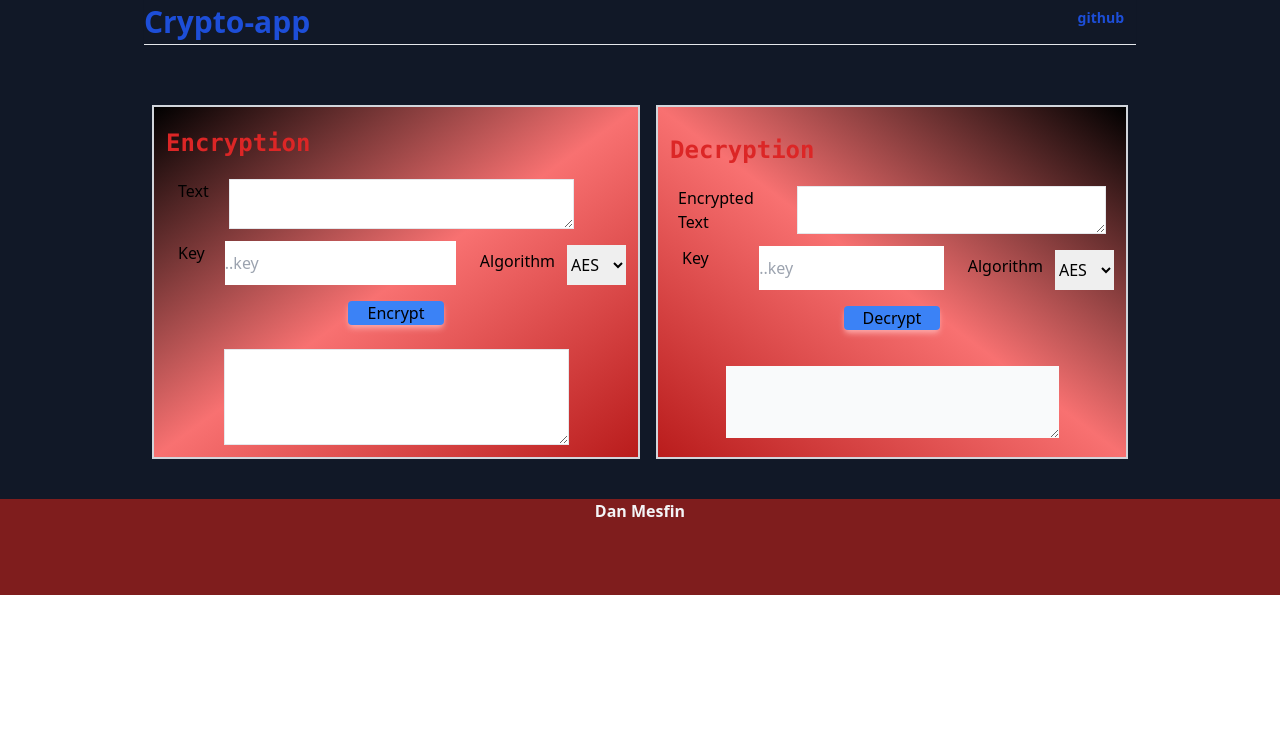
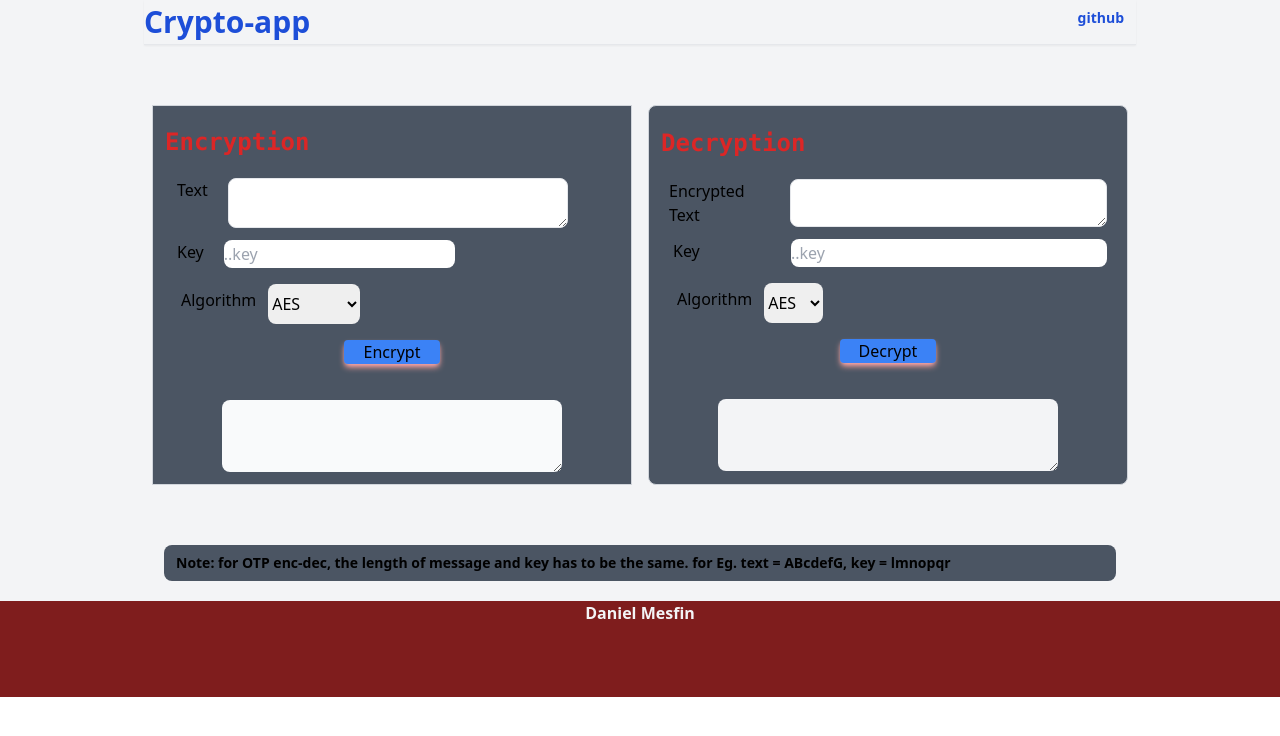
Before and after one commit to danmesfin/data-crypto-AES-TDES-OTP, a Next.js app: page / in a window 1280 px wide. Shown: the top 736 px of the page. Built offline with nearby package versions, Linux system fonts and the light colour scheme.

Commit message:
front-end edit

```diff
--- a/package.json
+++ b/package.json
@@ -10,6 +10,7 @@
   },
   "dependencies": {
     "@bpe/one-time-pad": "^1.0.2",
+    "@types/crypto-js": "^4.1.1",
     "@types/node": "18.11.13",
     "@types/react": "18.0.26",
     "@types/react-dom": "18.0.9",
@@ -20,5 +21,8 @@
     "react": "18.2.0",
     "react-dom": "18.2.0",
     "typescript": "4.9.4"
+  },
+  "devDependencies": {
+    "crypto-js": "^4.1.1"
   }
 }
--- a/pages/crypto.tsx
+++ /dev/null
@@ -1,191 +0,0 @@
-// @ts-nocheck
-import { useState } from "react";
-import Head from "next/head";
-import Link from "next/link";
-import { encryptAES, decryptAES } from "../helpers/AES";
-import { encryptTDES, decryptTDES } from "../helpers/TripleDES";
-import { encryptOTP, decryptOTP } from "../helpers/OTP";
-
-function Crypto() {
-  const [algorithm, setAlgorithm] = useState("AES");
-  const [decryptAlgorithm, setDecryptionAlgorithm] = useState("AES");
-  const [text, setText] = useState("");
-  const [encrypted, setEncryptedText] = useState(null);
-  const [key, setKey] = useState("");
-
-  const [encTextInput, setEncTextInput] = useState("");
-  const [decKey, setDecKey] = useState("");
-  const [decryptedText, setDecryptedText] = useState("");
-
-  const handleInputChange = (event) => {
-    setText(event.target.value);
-  };
-
-  const handleEncryption = () => {
-    switch (algorithm) {
-      case "AES":
-        setEncryptedText(encryptAES(text, key));
-        break;
-      case "TripleDES":
-        setEncryptedText(encryptTDES(text, key));
-        break;
-      case "OTP":
-        setEncryptedText(encryptOTP(text, key));
-        break;
-      default:
-        break;
-    }
-  };
-  const handleDecryption = () => {
-    switch (decryptAlgorithm) {
-      case "AES":
-        setDecryptedText(decryptAES(encTextInput, decKey));
-        break;
-      case "TripleDES":
-        setDecryptedText(decryptTDES(encTextInput, decKey));
-        break;
-      case "OTP":
-        setDecryptedText(decryptOTP(encTextInput, decKey));
-        break;
-      default:
-        break;
-    }
-  };
-
-  return (
-    <div className="flex flex-col mx-0 bg-gray-900">
-      <Head>
-        <title>Crypto-App</title>
-        <meta name="description" content="Generated by create next app" />
-        <link rel="icon" href="/favicon.ico" />
-      </Head>
-
-      <main className="flex flex-col md:px-36">
-        <div className="flex justify-between shadow-sm border-b py-1">
-          <div className="font-bold text-3xl text-blue-700">Crypto-app</div>
-          <div className="font-semibold p-1 mx-2 text-sm text-blue-700">
-            <Link
-              href={"https://github.com/danmesfin/data-crypto-AES-TDES-OTP"}
-            >
-              github
-            </Link>
-          </div>
-        </div>
-        <div className="flex flex-wrap md:flex-nowrap justify-center text-semibold my-10  ">
-          <div className="w-full md:w-1/2 flex flex-col justify-center mx-2 mt-5 p-3 bg-gradient-to-br from-black via-red-400 to-red-700 border-2 border-gray-300">
-            <div className="my-2 text-2xl text-red-600 font-mono font-bold">
-              Encryption
-            </div>
-            <div className="flex mt-2">
-              <label className="p-1 mx-2">Text</label>
-              <textarea
-                type="text"
-                className="mx-2 mt-1 w-3/4 border focus:border-blue-500"
-                onChange={(event) => handleInputChange(event)}
-                value={text}
-              />
-            </div>
-            <div className="flex mt-2">
-              <label className="p-1 mx-2">Key</label>
-              <input
-                type="text"
-                name="key"
-                placeholder="..key"
-                value={key}
-                onChange={(event) => setKey(event.target.value)}
-                className="mx-2 mt-1"
-              />
-              <label className="ml-3 p-1 m-2" s>
-                Algorithm
-              </label>
-              <select
-                id="Algo"
-                name="Algo"
-                className="mt-2"
-                onChange={(event) => setAlgorithm(event.target.value)}
-              >
-                <option value="AES">AES</option>
-                <option value="TripleDES">3DES</option>
-                <option value="OTP">OTP</option>
-              </select>
-            </div>
-
-            <button
-              onClick={handleEncryption}
-              className="my-4 mx-auto shadow-md shadow-red-300 rounded w-24 bg-blue-500 hover:bg-blue-600"
-            >
-              Encrypt
-            </button>
-            <textarea
-              className="h-24 w-3/4 text-left mx-auto text-red-600 mt-2 pr-5 border p-1"
-              value={encrypted}
-            />
-          </div>
-
-          <div className="w-full md:w-1/2 flex flex-col justify-center mx-2 mt-5 p-3 bg-gradient-to-bl from-black via-red-400 to-red-700 border-2 border-gray-300">
-            <div className="my-2 text-2xl text-red-600 font-mono font-bold">
-              Decryption
-            </div>
-            <div className="flex mt-2">
-              <label className="w-1/4 mt-1 mx-2">Encrypted Text</label>
-              <textarea
-                type="text"
-                className="h-12 w-3/4 mx-2 mt-1 border focus:border-blue-500"
-                value={encTextInput}
-                onChange={(event) => setEncTextInput(event.target.value)}
-              />
-            </div>
-            <div className="flex mt-2">
-              <label className="w-1/4 p-1 mx-2">Key</label>
-              <input
-                type="text"
-                name="decr_key"
-                placeholder="..key"
-                value={decKey}
-                onChange={(event) => setDecKey(event.target.value)}
-                className="w-3/4 mx-2 mt-1"
-              />
-              <label className="ml-3 p-1 m-2" s>
-                Algorithm
-              </label>
-              <select
-                id="Algo"
-                name="Algo"
-                className="mt-2"
-                onChange={(event) => setDecryptionAlgorithm(event.target.value)}
-              >
-                <option value="AES">AES</option>
-                <option value="TripleDES">3DES</option>
-                <option value="OTP">OTP</option>
-              </select>
-            </div>
-
-            <button
-              onClick={handleDecryption}
-              className="my-4 mx-auto shadow-md shadow-red-300 rounded w-24 bg-blue-500 hover:bg-blue-600"
-            >
-              Decrypt
-            </button>
-
-            <textarea
-              className="font-semibold text-xl w-3/4 mx-auto mt-5 bg-gray-50 p-2"
-              value={decryptedText}
-              readOnly="true"
-            />
-          </div>
-        </div>
-      </main>
-
-      <footer className="flex h-24 justify-center bg-red-900">
-        <a
-          className="font-semibold text-gray-100"
-          href="https://github.com/danmesfin"
-        >
-          Dan Mesfin
-        </a>
-      </footer>
-    </div>
-  );
-}
-
-export default Crypto;
--- a/pages/index.tsx
+++ b/pages/index.tsx
@@ -6,21 +6,26 @@ import { encryptAES, decryptAES } from "../helpers/AES";
 import { encryptTDES, decryptTDES } from "../helpers/TripleDES";
 import { encryptOTP, decryptOTP } from "../helpers/OTP";
 
-function Crypto() {
-  const [algorithm, setAlgorithm] = useState("AES");
-  const [decryptAlgorithm, setDecryptionAlgorithm] = useState("AES");
-  const [text, setText] = useState("");
-  const [encrypted, setEncryptedText] = useState(null);
-  const [key, setKey] = useState("");
+export default function Crypto() {
+  // encription state catcher
+  const [algorithm, setAlgorithm] = useState("AES"); //the algorithm used to encrypt the message
+  const [text, setText] = useState(""); // an inupt message to be encrypted
+  const [encrypted, setEncryptedText] = useState(""); // result of encrypted message
+  const [key, setKey] = useState(""); // encryption key
 
+  // decryption state
   const [encTextInput, setEncTextInput] = useState("");
   const [decKey, setDecKey] = useState("");
+  //the algorithm used to decrypt the message
+  const [decryptAlgorithm, setDecryptionAlgorithm] = useState("AES");
   const [decryptedText, setDecryptedText] = useState("");
 
+  // input text field handler
   const handleInputChange = (event) => {
     setText(event.target.value);
   };
 
+  // encription handler function
   const handleEncryption = () => {
     switch (algorithm) {
       case "AES":
@@ -36,6 +41,8 @@ function Crypto() {
         break;
     }
   };
+
+  // decription handler function
   const handleDecryption = () => {
     switch (decryptAlgorithm) {
       case "AES":
@@ -53,10 +60,10 @@ function Crypto() {
   };
 
   return (
-    <div className="flex flex-col mx-0 bg-gray-900">
+    <div className="flex flex-col mx-0 bg-gray-100">
       <Head>
         <title>Crypto-App</title>
-        <meta name="description" content="Generated by create next app" />
+        <meta name="description" content="Developed by Daniel Mesfin" />
         <link rel="icon" href="/favicon.ico" />
       </Head>
 
@@ -72,7 +79,7 @@ function Crypto() {
           </div>
         </div>
         <div className="flex flex-wrap md:flex-nowrap justify-center text-semibold my-10  ">
-          <div className="w-full md:w-1/2 flex flex-col justify-center mx-2 mt-5 p-3 bg-gradient-to-br from-black via-red-400 to-red-700 border-2 border-gray-300">
+          <div className="w-full md:w-1/2 flex flex-col justify-center mx-2 mt-5 p-3 bg-gray-600 border border-gray-300">
             <div className="my-2 text-2xl text-red-600 font-mono font-bold">
               Encryption
             </div>
@@ -80,7 +87,7 @@ function Crypto() {
               <label className="p-1 mx-2">Text</label>
               <textarea
                 type="text"
-                className="mx-2 mt-1 w-3/4 border focus:border-blue-500"
+                className="mx-2 mt-1 w-3/4 border focus:border-blue-500 rounded-lg"
                 onChange={(event) => handleInputChange(event)}
                 value={text}
               />
@@ -93,23 +100,24 @@ function Crypto() {
                 placeholder="..key"
                 value={key}
                 onChange={(event) => setKey(event.target.value)}
-                className="mx-2 mt-1"
+                className="mx-2 mt-1 rounded-lg"
               />
+            </div>
+            <div className="flex mt-2">
               <label className="ml-3 p-1 m-2" s>
                 Algorithm
               </label>
               <select
                 id="Algo"
                 name="Algo"
-                className="mt-2"
+                className="mt-2 rounded-lg"
                 onChange={(event) => setAlgorithm(event.target.value)}
               >
                 <option value="AES">AES</option>
-                <option value="TripleDES">3DES</option>
+                <option value="TripleDES">TripleDES</option>
                 <option value="OTP">OTP</option>
               </select>
             </div>
-
             <button
               onClick={handleEncryption}
               className="my-4 mx-auto shadow-md shadow-red-300 rounded w-24 bg-blue-500 hover:bg-blue-600"
@@ -117,12 +125,16 @@ function Crypto() {
               Encrypt
             </button>
             <textarea
-              className="h-24 w-3/4 text-left mx-auto text-red-600 mt-2 pr-5 border p-1"
+              className="font-semibold text-xl w-3/4 mx-auto mt-5 bg-gray-50 p-2 rounded-lg"
               value={encrypted}
+              readOnly="true"
             />
           </div>
 
-          <div className="w-full md:w-1/2 flex flex-col justify-center mx-2 mt-5 p-3 bg-gradient-to-bl from-black via-red-400 to-red-700 border-2 border-gray-300">
+          <div
+            className="w-full md:w-1/2 flex flex-col justify-center mx-2 mt-5 p-3 border
+           rounded-lg border-gray-300 bg-gray-600"
+          >
             <div className="my-2 text-2xl text-red-600 font-mono font-bold">
               Decryption
             </div>
@@ -130,7 +142,7 @@ function Crypto() {
               <label className="w-1/4 mt-1 mx-2">Encrypted Text</label>
               <textarea
                 type="text"
-                className="h-12 w-3/4 mx-2 mt-1 border focus:border-blue-500"
+                className="h-12 w-3/4 mx-2 mt-1 border focus:border-blue-500 rounded-lg"
                 value={encTextInput}
                 onChange={(event) => setEncTextInput(event.target.value)}
               />
@@ -143,15 +155,17 @@ function Crypto() {
                 placeholder="..key"
                 value={decKey}
                 onChange={(event) => setDecKey(event.target.value)}
-                className="w-3/4 mx-2 mt-1"
+                className="w-3/4 mx-2 mt-1 rounded-lg"
               />
+            </div>
+            <div className="flex mt-2">
               <label className="ml-3 p-1 m-2" s>
                 Algorithm
               </label>
               <select
                 id="Algo"
                 name="Algo"
-                className="mt-2"
+                className="mt-2 rounded-lg"
                 onChange={(event) => setDecryptionAlgorithm(event.target.value)}
               >
                 <option value="AES">AES</option>
@@ -159,7 +173,6 @@ function Crypto() {
                 <option value="OTP">OTP</option>
               </select>
             </div>
-
             <button
               onClick={handleDecryption}
               className="my-4 mx-auto shadow-md shadow-red-300 rounded w-24 bg-blue-500 hover:bg-blue-600"
@@ -168,11 +181,17 @@ function Crypto() {
             </button>
 
             <textarea
-              className="font-semibold text-xl w-3/4 mx-auto mt-5 bg-gray-50 p-2"
+              className="font-semibold text-xl w-3/4 mx-auto mt-5 p-2 bg-gray-100 rounded-lg"
               value={decryptedText}
               readOnly="true"
             />
           </div>
+        </div>
+        <div className="rounded-lg py-2 m-5 px-3 bg-gray-600">
+          <p className="font-semibold text-sm">
+            Note: for OTP enc-dec, the length of message and key has to be the
+            same. for Eg. text = ABcdefG, key = lmnopqr
+          </p>
         </div>
       </main>
 
@@ -181,11 +200,9 @@ function Crypto() {
           className="font-semibold text-gray-100"
           href="https://github.com/danmesfin"
         >
-          Dan Mesfin
+          Daniel Mesfin
         </a>
       </footer>
     </div>
   );
 }
-
-export default Crypto;
```
Also changed, not shown: 1 other file (tests, documents, lock files or other folders).
